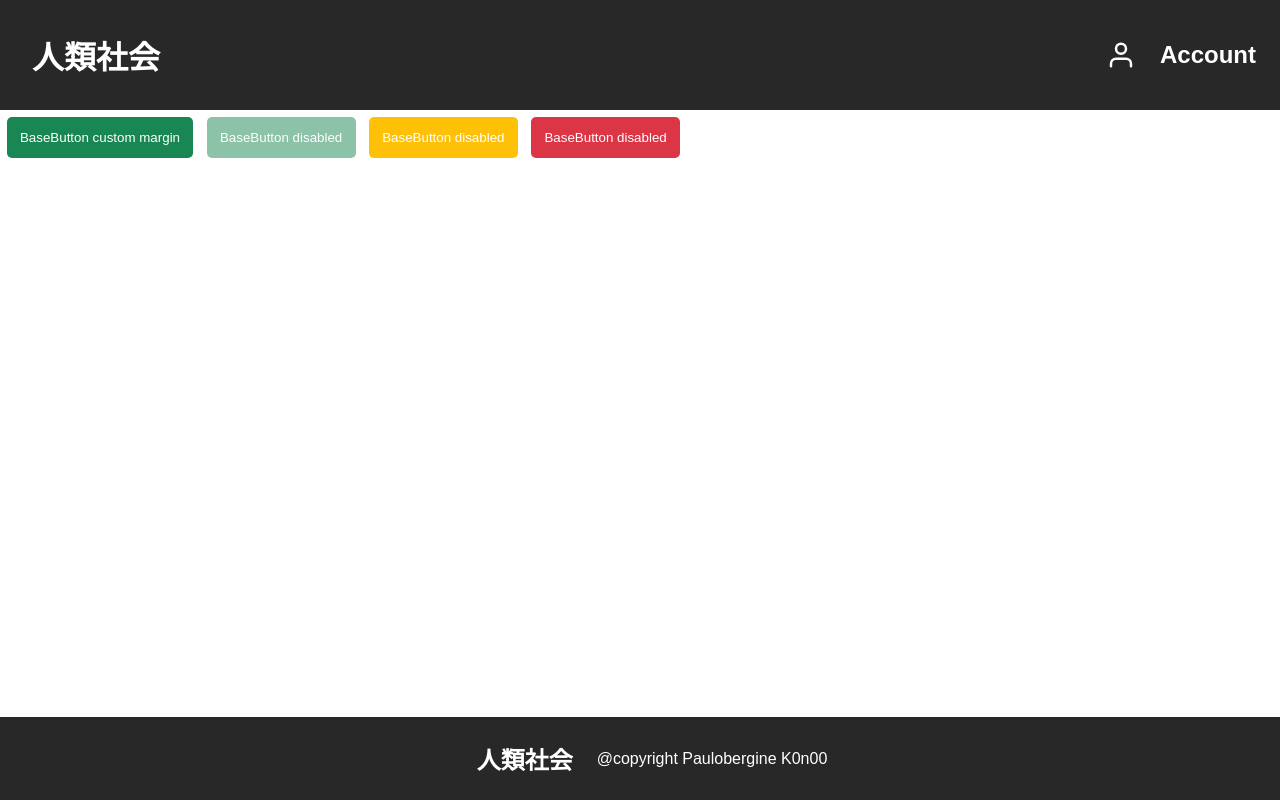
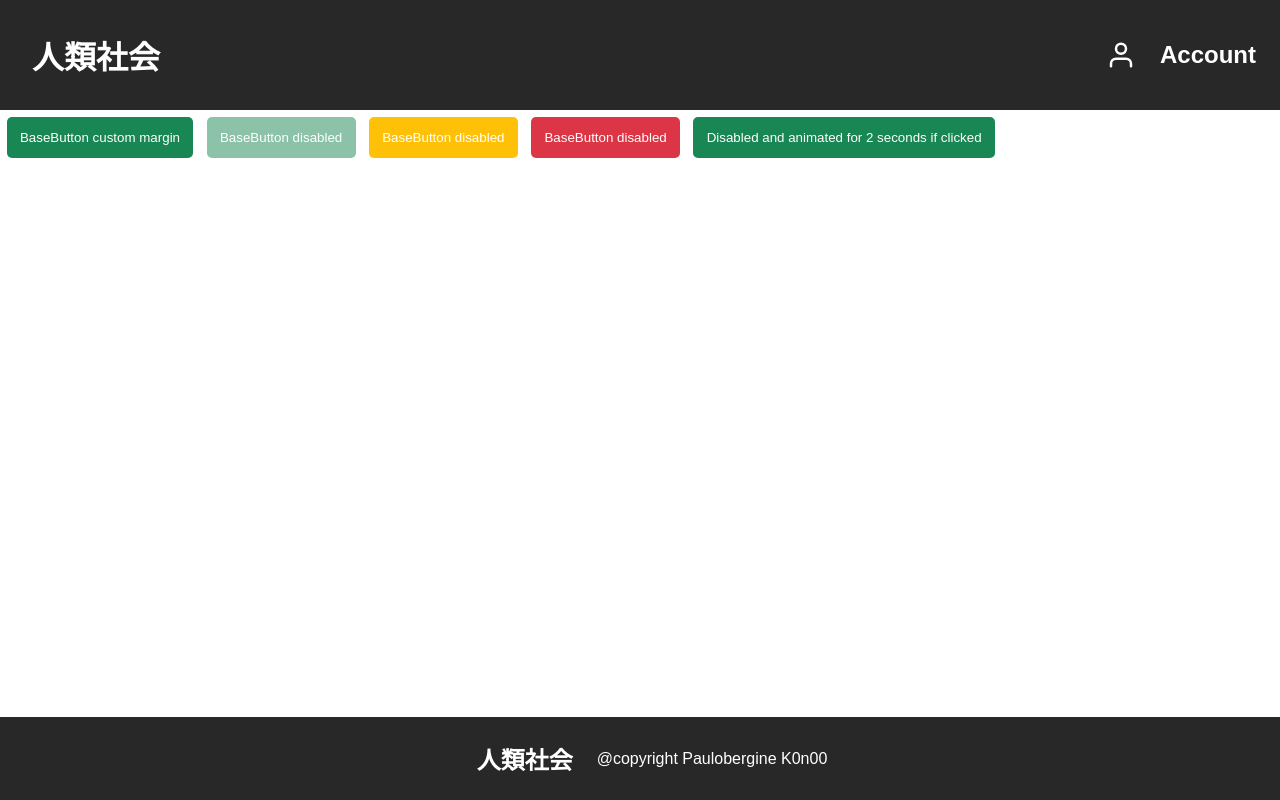
Before and after one commit to victorbillaud/vue-oauth-microsoft-graph, a Vue app: page / in a window 1280 px wide. Built offline with nearby package versions, Linux system fonts and the light colour scheme.

Commit message:
Ex 9: add AsyncButton

```diff
--- /dev/null
+++ b/src/components/AsyncComponent.vue
@@ -0,0 +1,37 @@
+<template>
+    <base-button
+        title="Disabled and animated for 2 seconds if clicked"
+        :disabled="isPending"
+        :color="color"
+        @click.stop.prevent="count++;handleClick()"
+    />
+</template>
+
+<script>
+    import BaseButton from './BaseButton.vue'
+
+    export default {
+        name: 'AsyncButton',
+        components: { BaseButton },
+        inheritAttrs: false,
+        props: {
+            color: String
+        },
+        data () {
+            return {
+                isPending: false,
+                count: 0
+            }
+        },
+        methods: {
+            handleClick () {
+                this.isPending = true
+                new Promise(() => {
+                    setTimeout(() => {
+                        this.isPending = false
+                    }, 2000)
+                })
+            }
+        }
+    }
+</script>
--- a/src/pages/HomePage.vue
+++ b/src/pages/HomePage.vue
@@ -1,10 +1,12 @@
 <script>
 import BaseButton from "@/components/BaseButton.vue";
+import AsyncComponent from '../components/AsyncComponent.vue';
 import Colors from "@/utils/Colors";
 
 export default {
     components: {
-        BaseButton
+        BaseButton,
+        AsyncComponent
     },
     data () {
         return {
@@ -20,5 +22,6 @@ export default {
         <BaseButton title="BaseButton disabled" disabled/>
         <BaseButton title="BaseButton disabled" :color=color.WARN />
         <BaseButton title="BaseButton disabled" :color=color.DANGER />
+        <async-component :color=color.PRIMARY />
     </div>
 </template>
```
